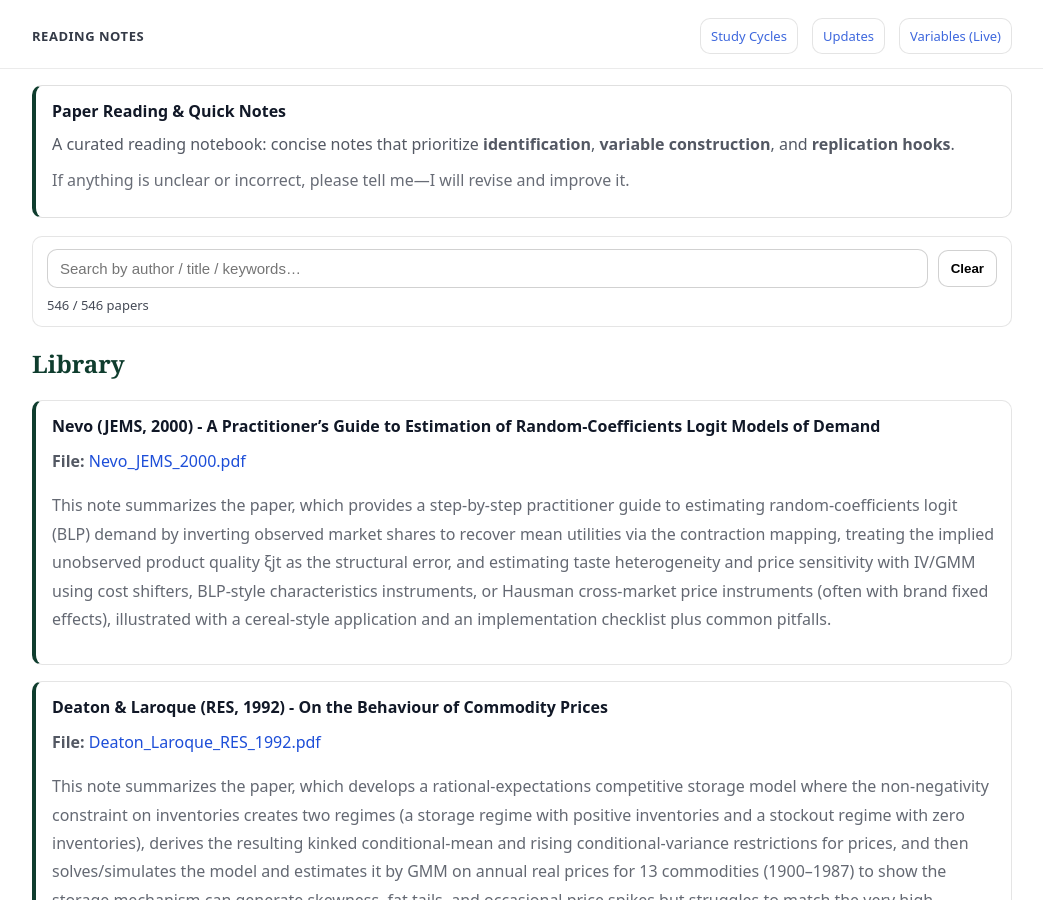
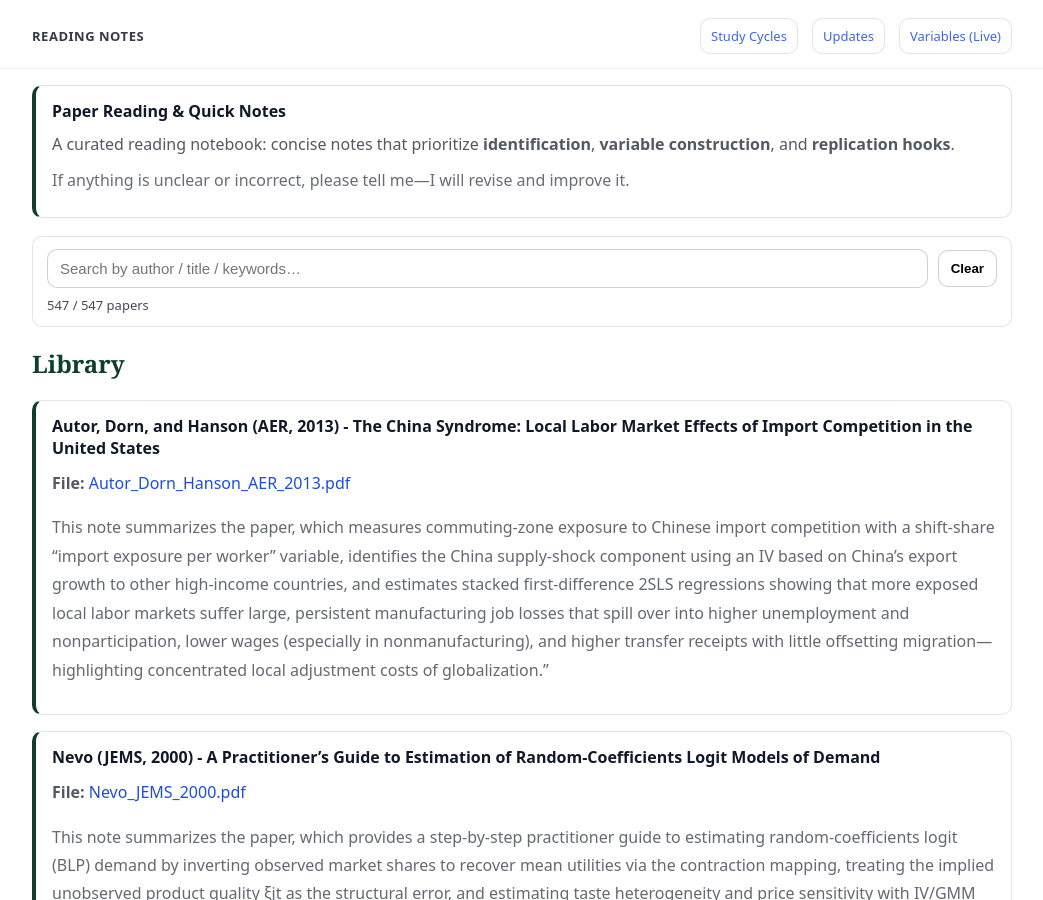
Before and after one commit to yaxinzn/study-archive, a Jekyll site: the page built from reading/index.md, in a window 1280 px wide and 900 px high. Shown: the whole window, without its empty margins (118-1161 px from the left). Built offline with Jekyll 4.4.1, drawn with Linux system fonts in a browser that asks for light colours.

Commit message:
Reading: add/update Autor_Dorn_Hanson_AER_2013.pdf

```diff
--- a/_data/reading.yml
+++ b/_data/reading.yml
@@ -1,3 +1,7 @@
+- title: "Autor, Dorn, and Hanson (AER, 2013) - The China Syndrome: Local Labor Market Effects of Import Competition in the United States"
+  file: "Autor_Dorn_Hanson_AER_2013.pdf"
+  desc: "This note summarizes the paper, which measures commuting-zone exposure to Chinese import competition with a shift-share “import exposure per worker” variable, identifies the China supply-shock component using an IV based on China’s export growth to other high-income countries, and estimates stacked first-difference 2SLS regressions showing that more exposed local labor markets suffer large, persistent manufacturing job losses that spill over into higher unemployment and nonparticipation, lower wages (especially in nonmanufacturing), and higher transfer receipts with little offsetting migration—highlighting concentrated local adjustment costs of globalization.”"
+
 - title: "Nevo (JEMS, 2000) - A Practitioner’s Guide to Estimation of Random-Coefficients Logit Models of Demand"
   file: "Nevo_JEMS_2000.pdf"
   desc: "This note summarizes the paper, which provides a step-by-step practitioner guide to estimating random-coefficients logit (BLP) demand by inverting observed market shares to recover mean utilities via the contraction mapping, treating the implied unobserved product quality ξjt as the structural error, and estimating taste heterogeneity and price sensitivity with IV/GMM using cost shifters, BLP-style characteristics instruments, or Hausman cross-market price instruments (often with brand fixed effects), illustrated with a cereal-style application and an implementation checklist plus common pitfalls."
```
Also changed, not shown: 1 other file.
